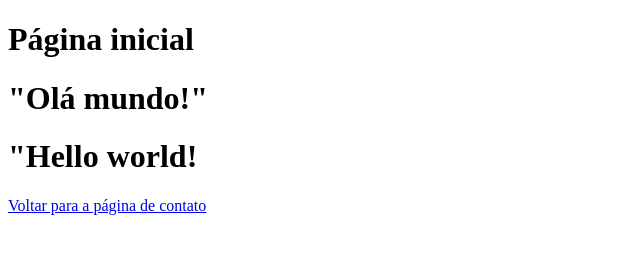
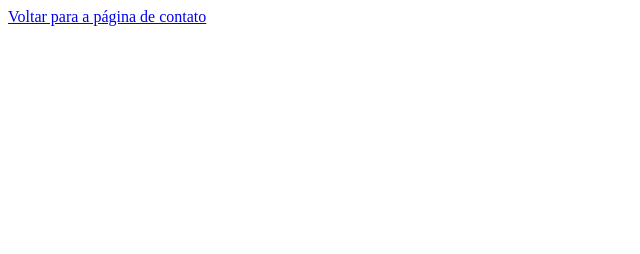
Before and after one commit to daviferrarez1999/aulaES, a plain HTML site: page index.html in a window 1280 px wide. Shown: the whole page, without its empty margins (0-640 px from the left). Drawn offline with Linux system fonts and the light colour scheme.

Commit message:
Alterações na página inicial

```diff
--- a/index.html
+++ b/index.html
@@ -7,7 +7,4 @@
     <title>Página inicial</title>
 </head>
 <body>
-    <h1>Página inicial</h1>
-    <h1>"Olá mundo!"</h1>
-    <h1>"Hello world!</h1>
     <a href="file:///C:/Users/davif/Downloads/gitdavi/contato.html">Voltar para a página de contato</a>
```
